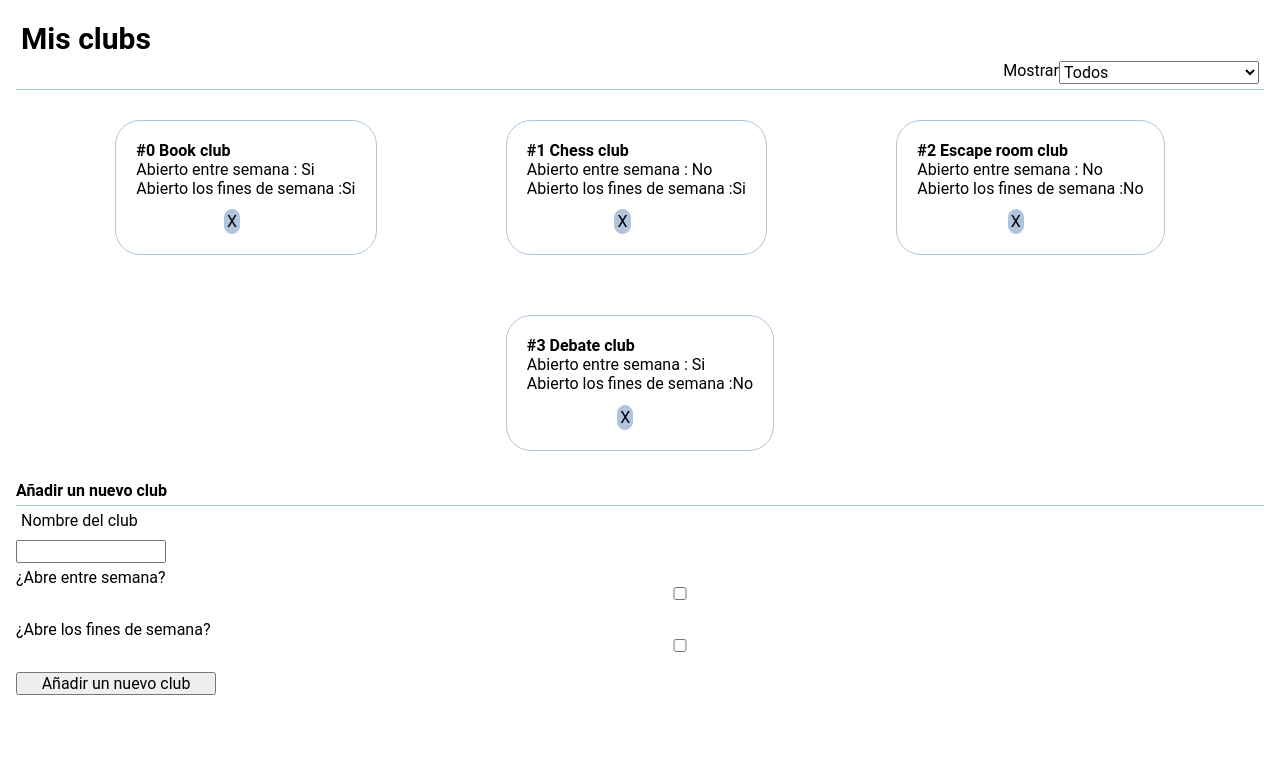
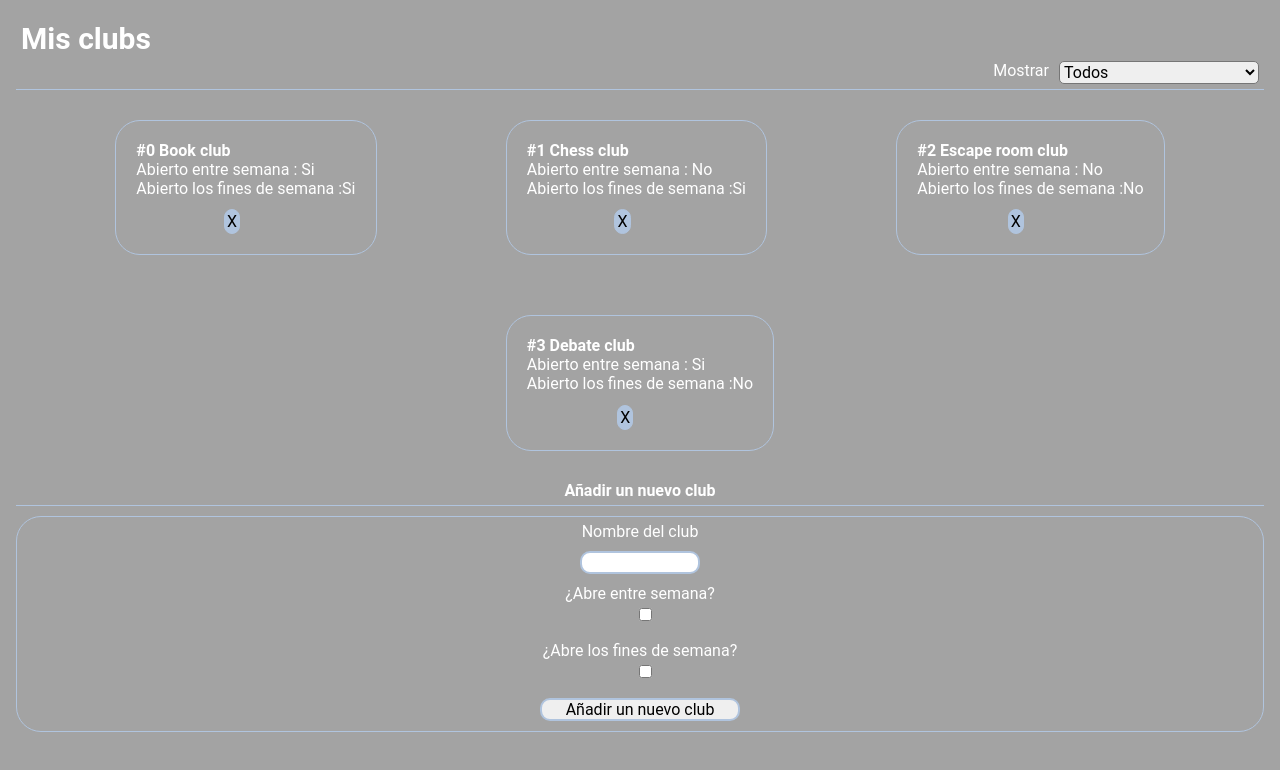
Before and after one commit to Adalab/modulo-3-evaluacion-intermedia-mdanieladla, a React (Create React App) app: page / in a window 1280 px wide. Shown: the top 770 px of the page. Built offline with nearby package versions, Linux system fonts and the light colour scheme.

Commit message:
add style

```diff
--- a/src/components/App.js
+++ b/src/components/App.js
@@ -80,8 +80,12 @@ function App() {
       <header className='header'>
         <h1 className='header--title'>Mis clubs</h1>
         <form className='header--form'>
-          <label>Mostrar </label>
-          <select value={select} onChange={handleSelectOption}>
+          <label className='header--form--label'>Mostrar </label>
+          <select
+            className='header--form--select'
+            value={select}
+            onChange={handleSelectOption}
+          >
             <option value='all'>Todos</option>
             <option value='openOnWeekdays'>Abierto entre semana</option>
             <option value='openOnweekend'>Abierto en fin de semana</option>
--- a/src/styles/components/header.scss
+++ b/src/styles/components/header.scss
@@ -10,5 +10,12 @@
         display: flex;
         flex-direction: row;
         justify-content: flex-end;
+    &--label {
+        margin-right: 10px;
     }
+    &--select {
+        border-radius: 5px;
+    }
+    }
+
 }
--- a/src/styles/components/list.scss
+++ b/src/styles/components/list.scss
@@ -13,27 +13,38 @@
 }
 
 .title--newClub {
+    text-align: center;
     border-bottom: 1px solid lightsteelblue;
     padding-bottom: 5px;
 }
 
 .form {
+    border: 1px solid lightsteelblue;
+    border-radius: 25px;
     display: flex;
     flex-direction: column;
+    justify-content: center;
+    align-items: center;
+    margin-top: 10px;
     &--title{
         padding: 5px;
     }
     &__input--name {
         margin-top: 5px;
-        margin-bottom: 5px;
-        width: 150px;
+        margin-bottom: 10px;
+        width: 120px;
+        border-radius: 10px;
+        border: 2px solid lightsteelblue;
     }
     &__input--check{
-        margin-left: 80px;
-        margin-bottom: 20px;
+        margin: 5px 0 20px 10px;
+
     }
     &__input--btn {
         width: 200px;
+        border-radius: 10px;
+        border: 2px solid lightsteelblue;
+        margin-bottom: 10px;
     }
 }
 
--- a/src/styles/layout/page.scss
+++ b/src/styles/layout/page.scss
@@ -1,3 +1,9 @@
+body {
+    background-color: rgb(163, 163, 163);
+}
+
 .page {
+    color: white;
     padding: 1rem;
+
 }
```
